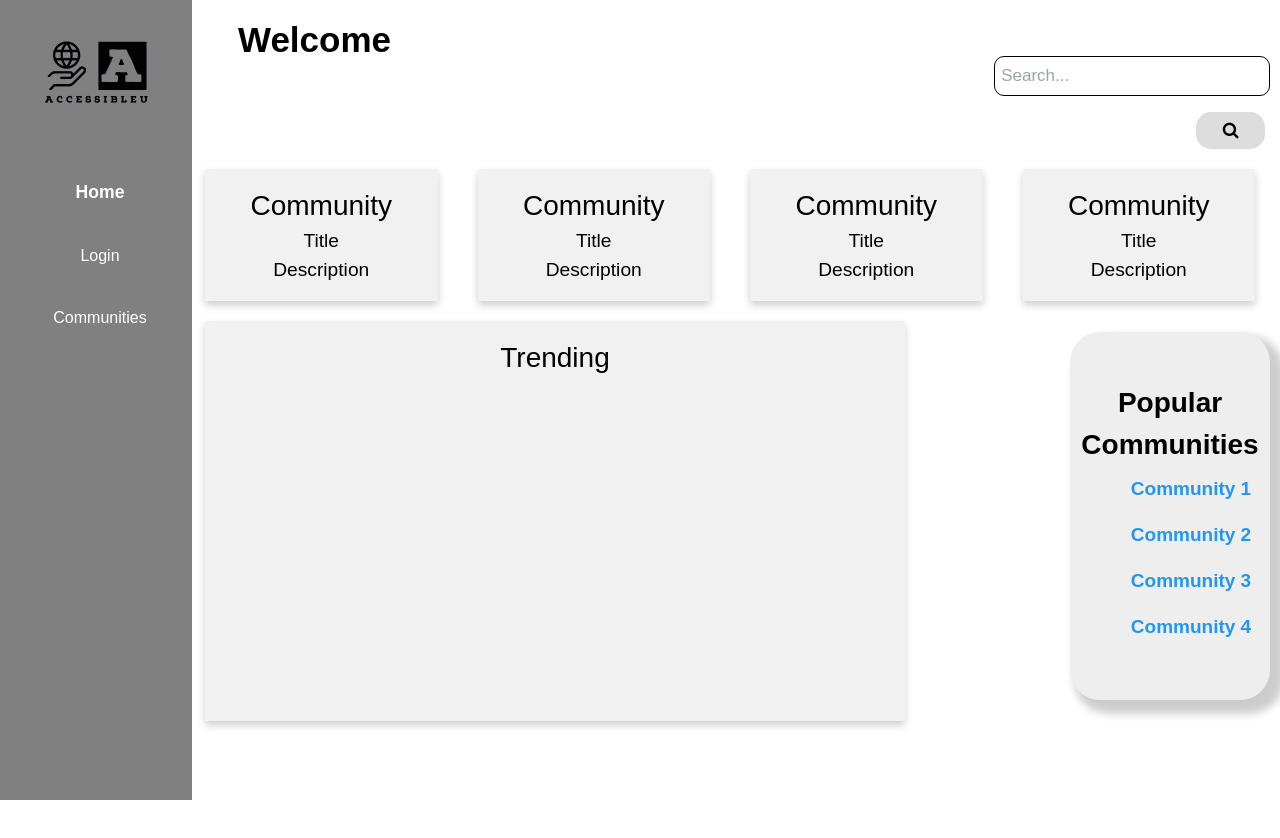
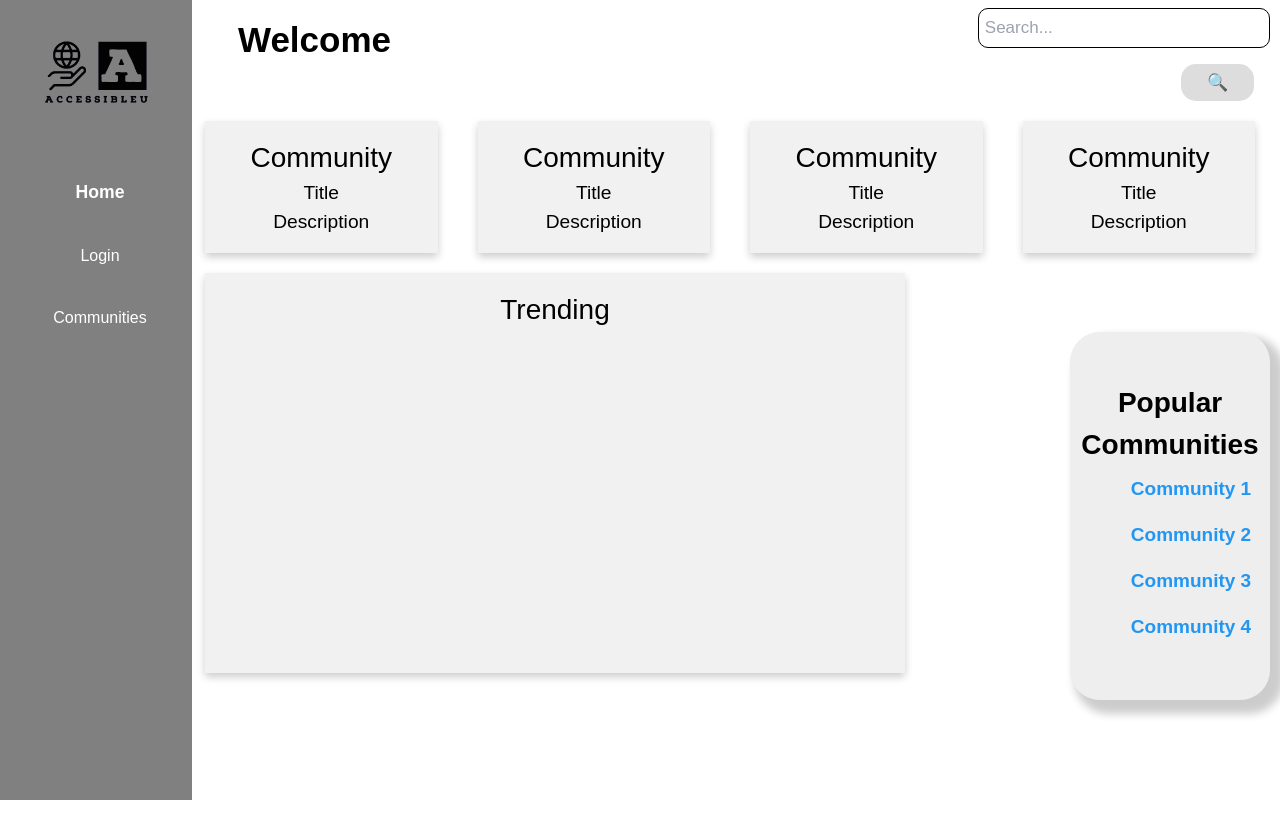
Before and after one commit to MichaelCut24/Wicked-Lieutenants-Work-Space, a React (Create React App) app in the folder accessibleu/: page / in a window 1280 px wide. Shown: the top 838 px of the page. Built offline with nearby package versions, Linux system fonts and the light colour scheme.

Commit message:
Search bar update

```diff
--- a/accessibleu/src/pages/Top Bar/TopBar.css
+++ b/accessibleu/src/pages/Top Bar/TopBar.css
@@ -29,8 +29,7 @@
   }
 
   .search-container {
-    float: right;
-    position: relative;
+    float: left;
   }
 
   input[type=text] {
@@ -44,7 +43,7 @@
     float: right;
     padding: 6px 10px;
     margin-top: 8px;
-    margin-right: 5px;
+    margin-right: 16px;
     background: #ddd;
     font-size: 17px;
     border: none;
--- a/accessibleu/src/pages/Top Bar/TopBar.js
+++ b/accessibleu/src/pages/Top Bar/TopBar.js
@@ -3,15 +3,14 @@ import "./TopBar.css"
 function TopBar (){
   return(
     <div class="header">
+      <meta charset="UTF-8"></meta>
+      <meta name="viewport" content="width=device-width, initial-scale=1.0"></meta>
         <a href="default" id="main"></a>
           <a href="#default" class="logo">Welcome</a>
             <div class="header-right">
               <div class="search-container">
-                <form action="/action_page.php">
-                  <input type="text" placeholder="Search..." name="search"></input>
-                    <button type="submit"><i class="fa fa-search"></i><link rel="stylesheet" href="https://cdnjs.cloudflare.com/ajax/libs/font-awesome/4.7.0/css/font-awesome.min.css"></link>
-                    </button>
-                </form>
+                <input type="text" id="searchInput" name="q" placeholder="Search..."></input>
+                <button type="submit" id="searchButton"><span class="search-icon">&#128269;</span></button>
               </div>
             </div>
     </div>
```
